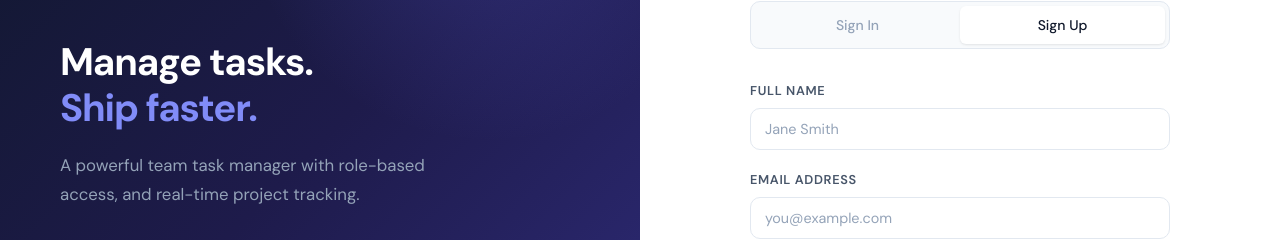
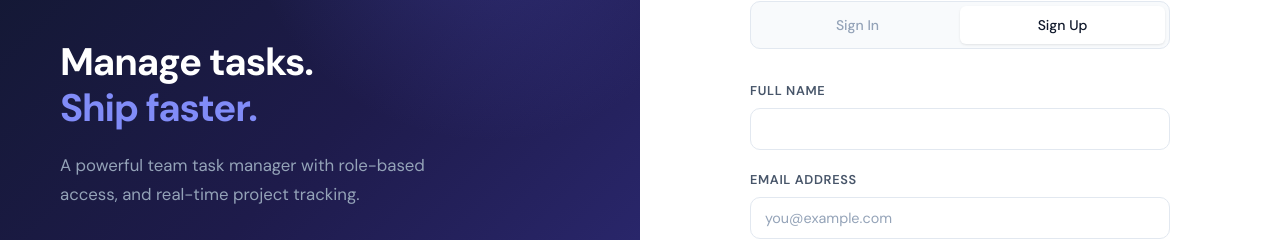
Before and after one commit to SarhanSohail/team-task-manager, a website: page frontend/index.html in a window 1280 px wide. Both pictures are taken after a click on the button "Sign Up". Shown: the part 256-496 px from the top of the page. Drawn offline with Linux system fonts and the light colour scheme.

Commit message:
Update registration form input for full name
Removed placeholder from the registration name input.

```diff
--- a/frontend/index.html
+++ b/frontend/index.html
@@ -57,7 +57,7 @@
         <div id="register-form" class="hidden">
           <div class="form-group">
             <label class="form-label" for="reg-name">Full Name</label>
-            <input type="text" id="reg-name" class="form-control" placeholder="Jane Smith" autocomplete="name">
+            <input type="text" id="reg-name" class="form-control" autocomplete="name">
           </div>
           <div class="form-group">
             <label class="form-label" for="reg-email">Email Address</label>
```
